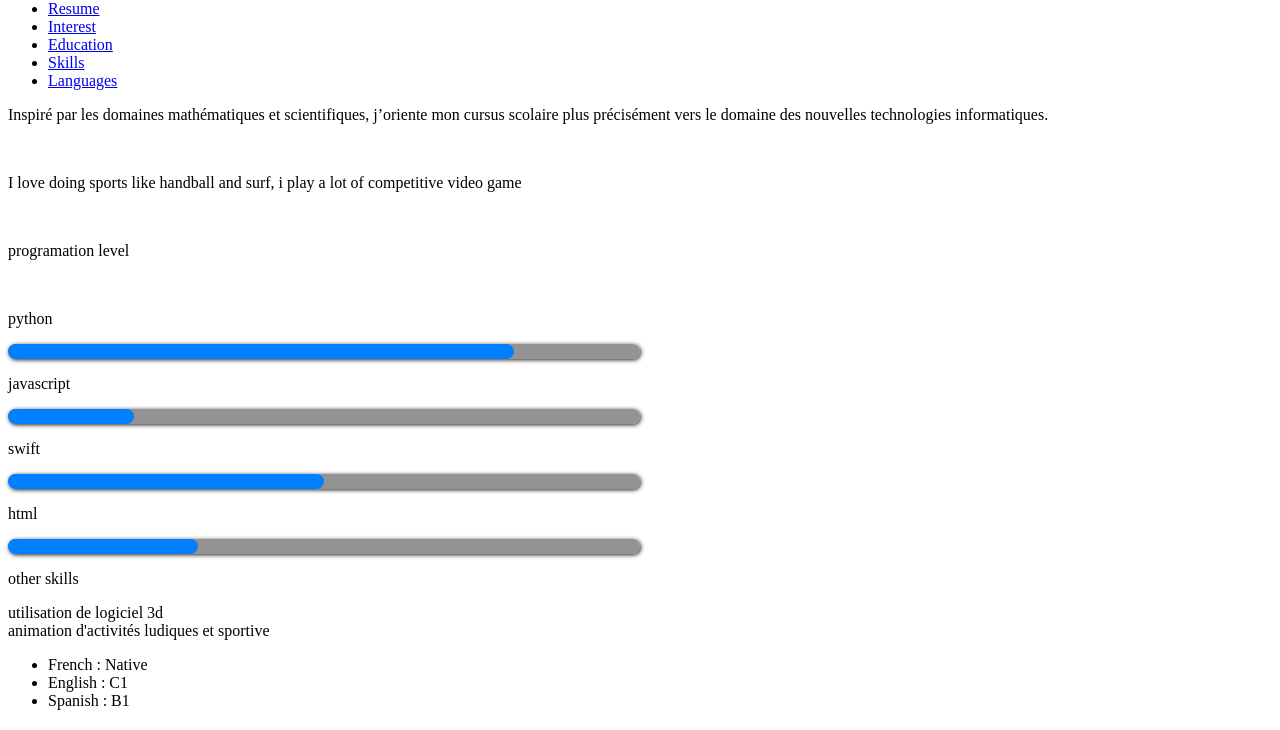
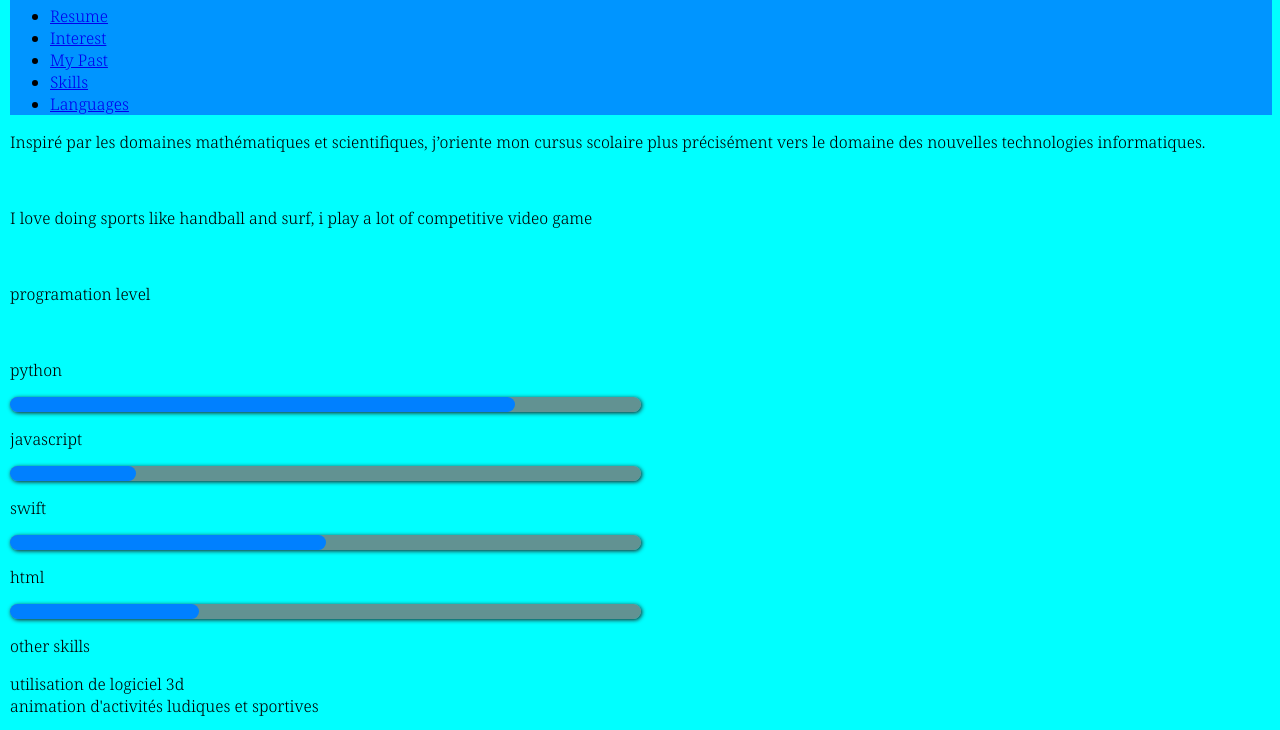
Before and after one commit to Mats3007/CV, a plain HTML site: page resume.html in a window 1280 px wide. Shown: the part 67-797 px from the top of the page. Drawn offline with Linux system fonts and the light colour scheme.

Commit message:
modified:   past.html modified:   paststyle.css 	modified:   resume.html 	modified:   style.css

```diff
--- a/paststyle.css
+++ b/paststyle.css
@@ -1,3 +1,11 @@
+@font-face {
+     font-family: "font1";
+     src: url("font/DejavuSerif-lLyZ.ttf");
+}
+
+.font1 {
+     font-family: "font1";
+}
 
 h1{
 
--- a/resume.html
+++ b/resume.html
@@ -2,16 +2,20 @@
     <meta charset="UTF-8"/>
     <title>Mathéo Saintamon portfolio   </title>
     <link rel="stylesheet" href="style.css">
+    <link rel="preconnect" href="https://fonts.googleapis.com">
+    <link rel="preconnect" href="https://fonts.gstatic.com" crossorigin>
+    <link href="https://fonts.googleapis.com/css2?family=Noto+Serif:ital,wght@0,100..900;1,100..900&display=swap" rel="stylesheet">
+
 </head>
-<body >
+<body class="noto-serif">
     <header>
         <div class="photo">
         </div>
         <h1 class="font1">Mathéo Saintamon</h1>
-        <ul>
-            <li><a href="#resume">Resume</a></li>
+        <ul >
+            <li><a lass="hover" href="#resume">Resume</a></li>
             <li><a href="#interser">Interest</a></li>
-            <li><a href="past.html">Education</a></li>
+            <li><a href="past.html">My Past</a></li>
             <li><a href="#skills">Skills</a></li>
             <li><a href="#languages">Languages</a></li>
         </ul>
@@ -43,7 +47,8 @@
 
         <p>other skills</p>
         <p>utilisation de logiciel 3d <br>
-            animation d'activités ludiques et sportive
+            animation d'activités ludiques et sportives
+
         </p>
         <P class="languages">
             <ul>
--- a/style.css
+++ b/style.css
@@ -1,10 +1,24 @@
-@font-face {
-     font-family: "font1";
-     src: url("font/DejavuSerif-lLyZ.ttf");
+.noto-serif {
+  font-family: "Noto Serif", serif;
+  font-optical-sizing: auto;
+  font-weight: 300;
+  font-style : normal;
+  font-variation-settings:
+  "wdth" 300;
 }
 
-.font1 {
-     font-family: "font1";
+
+body{
+     margin-left: 10px;
+     background-color: aqua;
+}
+
+header{
+     background-color: rgb(0, 149, 255);
+}
+.hover:hover{
+     transform:scale(1.02)
+
 }
 
 .progress {
```
Also changed, not shown: past.html (+15 -4 lines).
